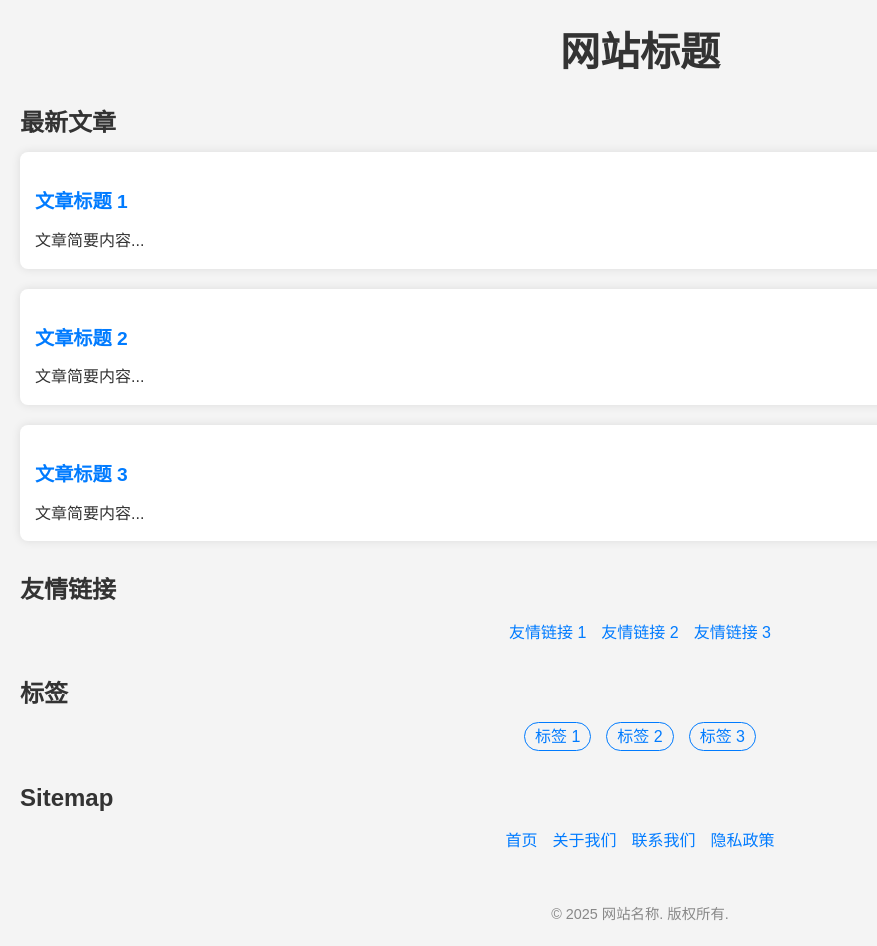
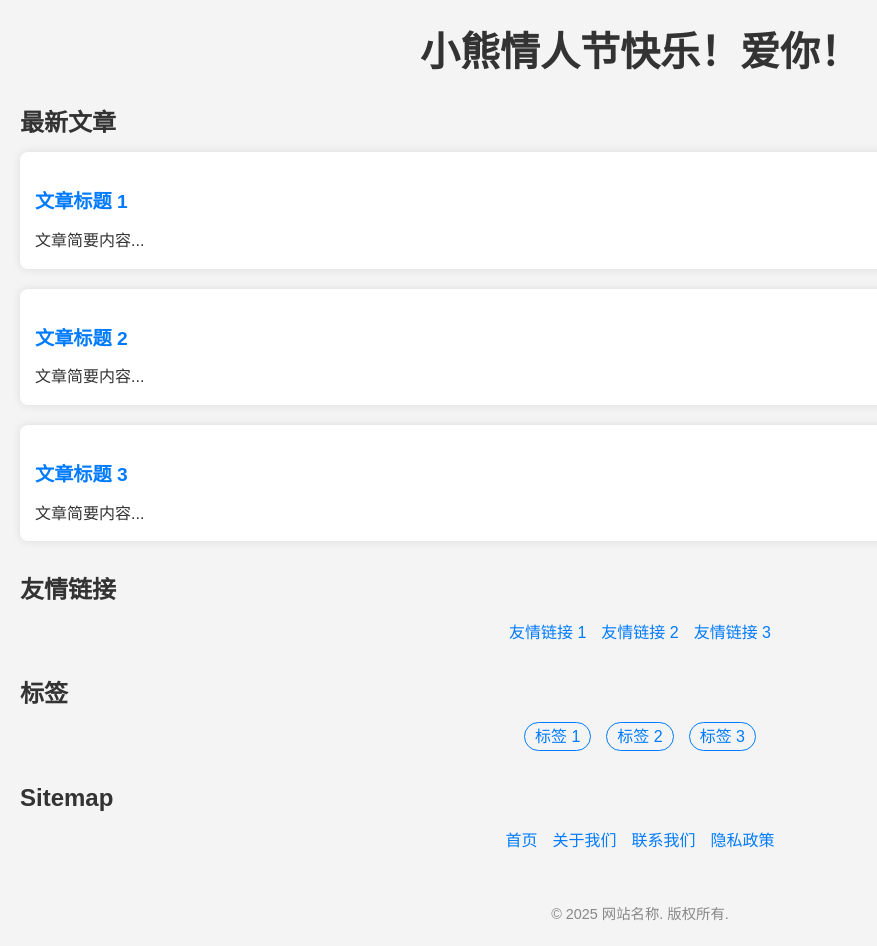
Before and after one commit to softfisherman/gerenboke, a plain HTML site: page index.html in a window 1280 px wide. Shown: the whole page, without its empty margins (0-877 px from the left). Drawn offline with Linux system fonts and the light colour scheme.

Commit message:
Update index.html

```diff
--- a/index.html
+++ b/index.html
@@ -12,7 +12,7 @@
 <body>
   <!-- 网站标题 -->
   <header>
-    <h1>网站标题</h1>
+    <h1>小熊情人节快乐！爱你！</h1>
   </header>
 
   <!-- 文章预览区域 -->
```
